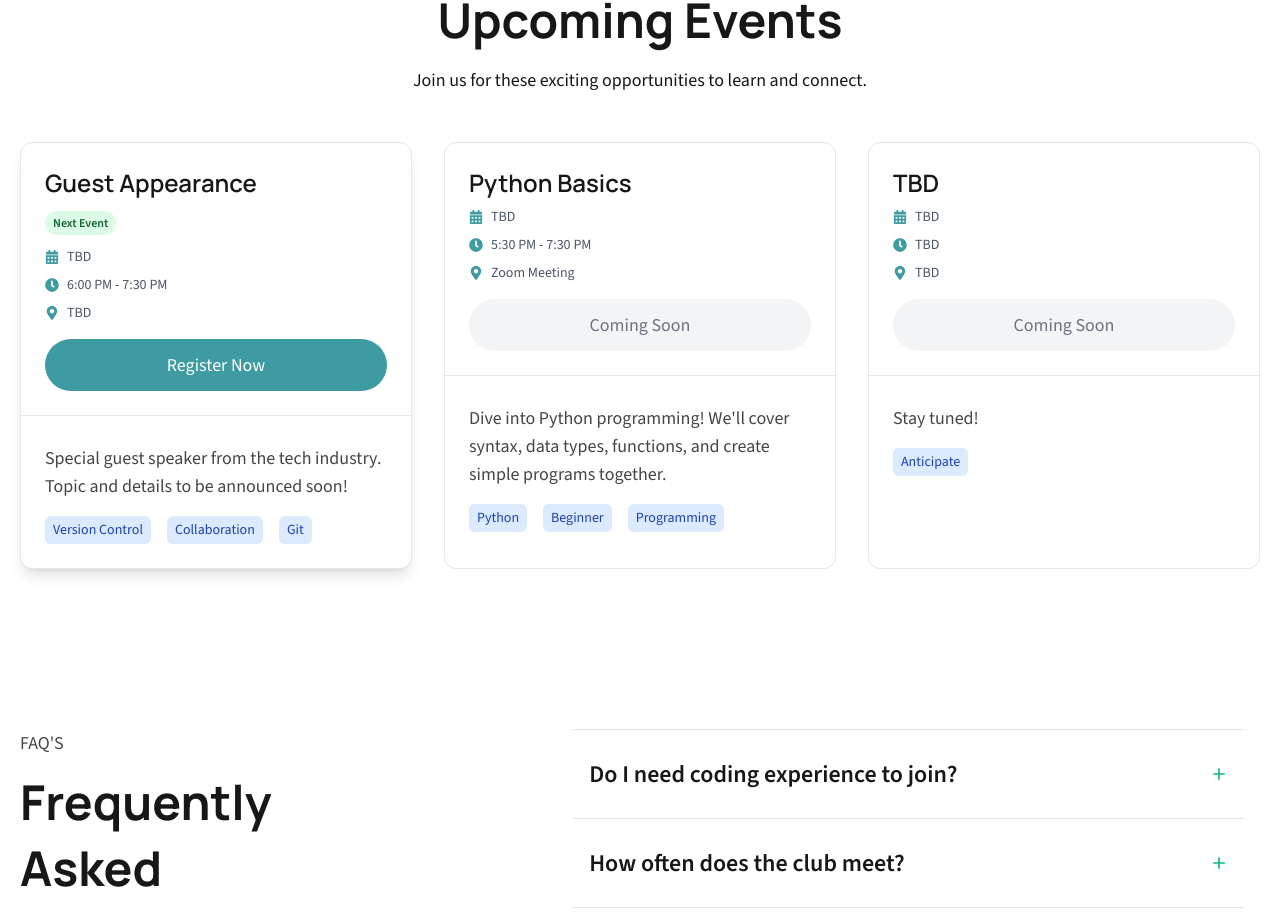
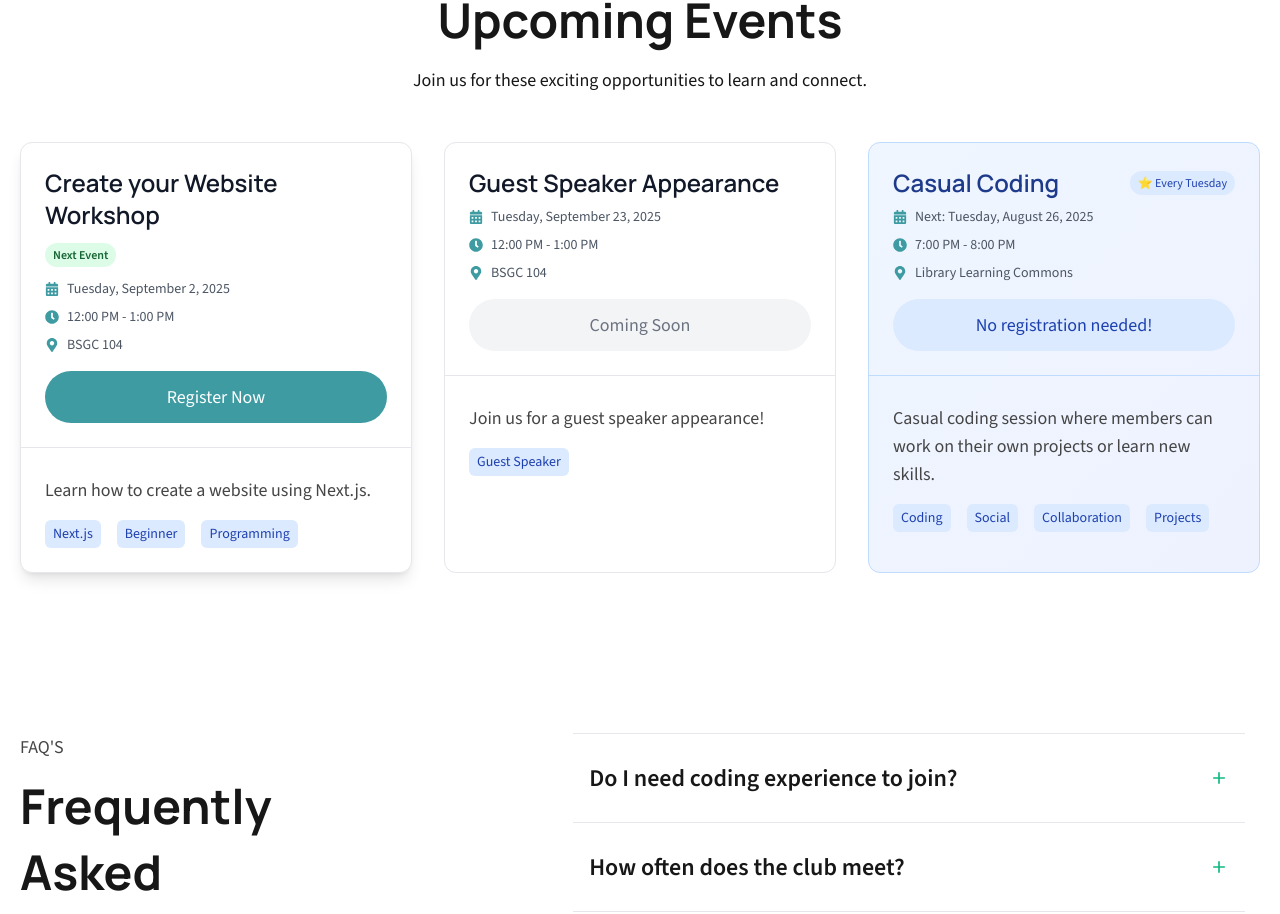
Before and after one commit to mrmorgan-i/newmancodingclub, a Next.js app: page / in a window 1280 px wide. Shown: the part 4369-5283 px from the top of the page. Built offline with nearby package versions, Linux system fonts and the light colour scheme; no server answers.

Commit message:
Add smarter events logic; update events

```diff
--- a/src/components/Events/EventCard.tsx
+++ b/src/components/Events/EventCard.tsx
@@ -3,6 +3,7 @@ import { FaCalendarAlt, FaClock, FaMapMarkerAlt } from "react-icons/fa";
 import Link from "next/link";
 
 import { IEvent } from "@/types";
+import { getDisplayDate, getEventStatus, hasEventPassed } from "@/utils/eventUtils";
 
 interface Props {
     event: IEvent;
@@ -10,23 +11,61 @@ interface Props {
 }
 
 const EventCard: React.FC<Props> = ({ event, highlight }: Props) => {
-    const { title, date, time, location, description, tags, registerLink } = event;
+    const { title, time, location, description, tags, registerLink, isRecurring } = event;
+
+    const displayDate = getDisplayDate(event);
+    const eventStatus = getEventStatus(event);
+    const eventIsToday = eventStatus === 'today';
+    const eventHasPassed = hasEventPassed(event);
+
+    const isFlagshipEvent = isRecurring && title === "Casual Coding";
+    const cardClasses = clsx(
+        "w-full max-w-sm mx-auto rounded-xl border lg:max-w-full transition-all duration-200",
+        {
+            "shadow-lg": highlight,
+            "bg-gradient-to-br from-blue-50 to-indigo-50 border-blue-200 hover:shadow-md": isFlagshipEvent,
+            "bg-white border-gray-200": !isFlagshipEvent
+        }
+    );
 
     return (
-        <div className={clsx("w-full max-w-sm mx-auto bg-white rounded-xl border border-gray-200 lg:max-w-full", { "shadow-lg": highlight })}>
-            <div className="p-6 border-b border-gray-200 rounded-t-xl">
-                <h3 className="text-2xl font-semibold mb-2">{title}</h3>
+        <div className={cardClasses}>
+            <div className={clsx(
+                "p-6 border-b rounded-t-xl",
+                isFlagshipEvent ? "border-blue-200" : "border-gray-200"
+            )}>
+                <div className="flex items-center justify-between mb-2">
+                    <h3 className={clsx(
+                        "text-2xl font-semibold",
+                        isFlagshipEvent ? "text-blue-900" : "text-gray-900"
+                    )}>{title}</h3>
+                    {isFlagshipEvent && (
+                        <span className="inline-flex items-center px-2 py-1 text-xs font-medium bg-blue-100 text-blue-800 rounded-full">
+                            ⭐ Every Tuesday
+                        </span>
+                    )}
+                </div>
 
-                {highlight && (
+                {highlight && !isRecurring && (
                     <span className="inline-block bg-green-100 text-green-800 px-2 py-1 text-xs font-semibold rounded-full mb-3">
-                        Next Event
+                        {eventIsToday ? "Today!" : "Next Event"}
+                    </span>
+                )}
+                {eventIsToday && isRecurring && (
+                    <span className="inline-block bg-blue-100 text-blue-800 px-2 py-1 text-xs font-semibold rounded-full mb-3">
+                        Today!
+                    </span>
+                )}
+                {eventHasPassed && !isRecurring && (
+                    <span className="inline-block bg-gray-100 text-gray-600 px-2 py-1 text-xs font-semibold rounded-full mb-3">
+                        Past Event
                     </span>
                 )}
 
                 <div className="flex flex-col space-y-2 mb-4 text-gray-600 text-sm">
                     <div className="flex items-center">
                         <FaCalendarAlt className="mr-2 text-primary" />
-                        <span>{date}</span>
+                        <span>{displayDate}</span>
                     </div>
                     <div className="flex items-center">
                         <FaClock className="mr-2 text-primary" />
@@ -38,18 +77,26 @@ const EventCard: React.FC<Props> = ({ event, highlight }: Props) => {
                     </div>
                 </div>
 
-                {highlight ? (
-                    // Clickable button for highlighted/next event
+                {isRecurring ? (
+                    <div className="w-full py-3 px-4 rounded-full text-center font-medium bg-blue-100 text-blue-800">
+                        No registration needed!
+                    </div>
+                ) : (
+                    eventHasPassed ? (
+                        <div className="w-full py-3 px-4 rounded-full bg-gray-100 text-gray-500 text-center cursor-default">
+                            Event Completed
+                        </div>
+                    ) : highlight ? (
                         <Link href={registerLink} target="_blank" rel="noopener noreferrer">
                             <button className="w-full py-3 px-4 rounded-full transition-colors bg-primary hover:bg-primary-accent text-white">
-                            Register Now
+                                {eventIsToday ? "Register Today!" : "Register Now"}
                             </button>
                         </Link>
                     ) : (
-                    // Non-clickable label for future events
                         <div className="w-full py-3 px-4 rounded-full bg-gray-100 text-gray-500 text-center cursor-default">
                             Coming Soon
                         </div>
+                    )
                 )}
             </div>
             <div className="p-6 mt-1">
--- a/src/components/Events/Events.tsx
+++ b/src/components/Events/Events.tsx
@@ -1,14 +1,18 @@
 import EventCard from "./EventCard";
 import { events } from "@/data/events";
+import { sortEventsByDate, getNextHighlightEvent } from "@/utils/eventUtils";
 
 const Events: React.FC = () => {
+    const sortedEvents = sortEventsByDate(events);
+    const nextHighlightEvent = getNextHighlightEvent(events);
+
     return (
         <div className="grid grid-cols-1 md:grid-cols-2 lg:grid-cols-3 gap-8">
-            {events.map((event, index) => (
+            {sortedEvents.map((event) => (
                 <EventCard
-                    key={event.title}
+                    key={`${event.title}-${event.isRecurring ? 'recurring' : event.date}`}
                     event={event}
-                    highlight={index === 0} // Highlight the first/next event
+                    highlight={nextHighlightEvent?.title === event.title && !event.isRecurring}
                 />
             ))}
         </div>
--- a/src/data/events.ts
+++ b/src/data/events.ts
@@ -2,30 +2,39 @@ import { IEvent } from "@/types";
 
 export const events: IEvent[] = [
     {
-        title: "Guest Appearance",
-        date: "TBD",
-        time: "6:00 PM - 7:30 PM",
-        location: "TBD",
-        description: "Special guest speaker from the tech industry. Topic and details to be announced soon!",
-        tags: ["Version Control", "Collaboration", "Git"],
-        registerLink: "#"
+        title: "Casual Coding",
+        date: "Every Tuesday",
+        time: "7:00 PM - 8:00 PM",
+        location: "Library Learning Commons",
+        description: "Casual coding session where members can work on their own projects or learn new skills.",
+        tags: ["Coding", "Social", "Collaboration", "Projects"],
+        registerLink: "#",
+        isRecurring: true,
+        recurrencePattern: "weekly",
+        dayOfWeek: 2,
+        startDate: "2025-08-26",
+        isActive: true
     },
     {
-        title: "Python Basics",
-        date: "TBD",
-        time: "5:30 PM - 7:30 PM",
-        location: "Zoom Meeting",
-        description: "Dive into Python programming! We'll cover syntax, data types, functions, and create simple programs together.",
-        tags: ["Python", "Beginner", "Programming"],
-        registerLink: "#"
+        title: "Create your Website Workshop",
+        date: "2025-09-02",
+        time: "12:00 PM - 1:00 PM",
+        location: "BSGC 104",
+        description: "Learn how to create a website using Next.js.",
+        tags: ["Next.js", "Beginner", "Programming"],
+        registerLink: "#",
+        isRecurring: false,
+        isActive: true
     },
     {
-        title: "TBD",
-        date: "TBD",
-        time: "TBD",
-        location: "TBD",
-        description: "Stay tuned!",
-        tags: ["Anticipate"],
-        registerLink: "#"
+        title: "Guest Speaker Appearance",
+        date: "2025-09-23",
+        time: "12:00 PM - 1:00 PM",
+        location: "BSGC 104",
+        description: "Join us for a guest speaker appearance!",
+        tags: ["Guest Speaker"],
+        registerLink: "#",
+        isRecurring: false,
+        isActive: true
     },
 ];
--- a/src/types.ts
+++ b/src/types.ts
@@ -77,4 +77,10 @@ export interface IEvent {
     description: string;
     tags: string[];
     registerLink: string;
+    isRecurring?: boolean;
+    recurrencePattern?: 'weekly' | 'biweekly' | 'monthly';
+    dayOfWeek?: number; // 0 = Sunday
+    startDate?: string;
+    endDate?: string;
+    isActive?: boolean;
 }
--- /dev/null
+++ b/src/utils/eventUtils.ts
@@ -0,0 +1,230 @@
+import { IEvent } from "@/types";
+
+/**
+ * Utility functions for handling both recurring and single events
+ */
+
+function parseLocalDate(dateString: string): Date {
+    // For ISO date strings like "2025-09-02", treat as local date
+    const [year, month, day] = dateString.split('-').map(Number);
+    return new Date(year, month - 1, day); // month is 0-indexed
+}
+
+/**
+ * Get the next occurrence date for a recurring event
+ */
+export function getNextOccurrence(event: IEvent): Date | null {
+    if (!event.isRecurring || !event.dayOfWeek || !event.startDate) {
+        return null;
+    }
+
+    const today = new Date();
+    const startDate = parseLocalDate(event.startDate);
+
+    // If start date is in the future, return start date
+    if (startDate > today) {
+        return startDate;
+    }
+
+    // Find next occurrence
+    const daysUntilNext = (event.dayOfWeek - today.getDay() + 7) % 7;
+    const nextOccurrence = new Date(today);
+
+    if (daysUntilNext === 0) {
+        const [time, period] = event.time.split(' - ')[0].split(' ');
+        const [hours, minutes] = time.split(':').map(Number);
+        const eventHours = period === 'PM' && hours !== 12 ? hours + 12 : hours;
+
+        const eventTime = new Date(today);
+        eventTime.setHours(eventHours, minutes, 0, 0);
+
+        if (eventTime > today) {
+            return today;
+        } else {
+            nextOccurrence.setDate(today.getDate() + 7);
+        }
+    } else {
+        nextOccurrence.setDate(today.getDate() + daysUntilNext);
+    }
+
+    return nextOccurrence;
+}
+
+/**
+ * Get formatted date string for display
+ */
+export function getDisplayDate(event: IEvent): string {
+    if (event.isRecurring) {
+        const nextOccurrence = getNextOccurrence(event);
+        if (nextOccurrence) {
+            const options: Intl.DateTimeFormatOptions = {
+                weekday: 'long',
+                year: 'numeric',
+                month: 'long',
+                day: 'numeric'
+            };
+            return `Next: ${nextOccurrence.toLocaleDateString('en-US', options)}`;
+        }
+        return event.date;
+    } else {
+        try {
+            const date = parseLocalDate(event.date);
+            const options: Intl.DateTimeFormatOptions = {
+                weekday: 'long',
+                year: 'numeric',
+                month: 'long',
+                day: 'numeric'
+            };
+            return date.toLocaleDateString('en-US', options);
+        } catch {
+            return event.date;
+        }
+    }
+}
+
+/**
+ * Check if an event is happening today
+ */
+export function isEventToday(event: IEvent): boolean {
+    const today = new Date();
+
+    if (event.isRecurring) {
+        return today.getDay() === event.dayOfWeek;
+    } else {
+        try {
+            const eventDate = parseLocalDate(event.date);
+            return eventDate.toDateString() === today.toDateString();
+        } catch {
+            return false;
+        }
+    }
+}
+
+/**
+ * Check if an event is happening this week
+ */
+export function isEventThisWeek(event: IEvent): boolean {
+    const today = new Date();
+    const startOfWeek = new Date(today);
+    startOfWeek.setDate(today.getDate() - today.getDay());
+    const endOfWeek = new Date(startOfWeek);
+    endOfWeek.setDate(startOfWeek.getDate() + 6);
+
+    if (event.isRecurring) {
+        return true;
+    } else {
+        try {
+            const eventDate = parseLocalDate(event.date);
+            return eventDate >= startOfWeek && eventDate <= endOfWeek;
+        } catch {
+            return false;
+        }
+    }
+}
+
+/**
+ * Sort events by next occurrence date, prioritizing single events over recurring ones
+ */
+export function sortEventsByDate(events: IEvent[]): IEvent[] {
+    const activeEvents = events.filter(event => event.isActive !== false);
+
+    // Separate single and recurring events
+    const singleEvents = activeEvents.filter(event => !event.isRecurring);
+    const recurringEvents = activeEvents.filter(event => event.isRecurring);
+
+    // Sort single events by date
+    const sortedSingleEvents = singleEvents.sort((a, b) => {
+        const dateA = parseLocalDate(a.date);
+        const dateB = parseLocalDate(b.date);
+        return dateA.getTime() - dateB.getTime();
+    });
+
+    // Sort recurring events by next occurrence
+    const sortedRecurringEvents = recurringEvents.sort((a, b) => {
+        const dateA = getNextOccurrence(a);
+        const dateB = getNextOccurrence(b);
+
+        if (!dateA) return 1;
+        if (!dateB) return -1;
+
+        return dateA.getTime() - dateB.getTime();
+    });
+
+    // Return single events first, then recurring events
+    return [...sortedSingleEvents, ...sortedRecurringEvents];
+}
+
+/**
+ * Get the next single event that should be highlighted
+ */
+export function getNextHighlightEvent(events: IEvent[]): IEvent | null {
+    const activeEvents = events.filter(event => event.isActive !== false);
+    const singleEvents = activeEvents.filter(event => !event.isRecurring);
+
+    if (singleEvents.length === 0) return null;
+
+    // Sort by date and return the first upcoming single event
+    const sortedSingleEvents = singleEvents.sort((a, b) => {
+        const dateA = parseLocalDate(a.date);
+        const dateB = parseLocalDate(b.date);
+        return dateA.getTime() - dateB.getTime();
+    });
+
+    // Return the first event that hasn't passed yet
+    const today = new Date();
+    today.setHours(0, 0, 0, 0);
+
+    return sortedSingleEvents.find(event => {
+        const eventDate = parseLocalDate(event.date);
+        eventDate.setHours(0, 0, 0, 0);
+        return eventDate >= today;
+    }) || null;
+}
+
+/**
+ * Get upcoming events (next N events)
+ */
+export function getUpcomingEvents(events: IEvent[], count: number = 5): IEvent[] {
+    return sortEventsByDate(events).slice(0, count);
+}
+
+/**
+ * Check if a single event has passed
+ */
+export function hasEventPassed(event: IEvent): boolean {
+    if (event.isRecurring) return false; // Recurring events never "pass"
+
+    try {
+        const eventDate = parseLocalDate(event.date);
+        const today = new Date();
+        today.setHours(0, 0, 0, 0);
+        eventDate.setHours(0, 0, 0, 0);
+
+        return eventDate < today;
+    } catch {
+        return false;
+    }
+}
+
+/**
+ * Get event status for display
+ */
+export function getEventStatus(event: IEvent): 'today' | 'upcoming' | 'past' | 'recurring' {
+    if (event.isRecurring) {
+        return isEventToday(event) ? 'today' : 'recurring';
+    }
+
+    if (hasEventPassed(event)) return 'past';
+    if (isEventToday(event)) return 'today';
+    return 'upcoming';
+}
+
+/**
+ * Filter events by tag
+ */
+export function filterEventsByTag(events: IEvent[], tag: string): IEvent[] {
+    return events.filter(event =>
+        event.isActive !== false &&
+        event.tags.some(t => t.toLowerCase().includes(tag.toLowerCase()))
+    );
+}
```
Lines whose indentation alone changed are shown as unchanged.
